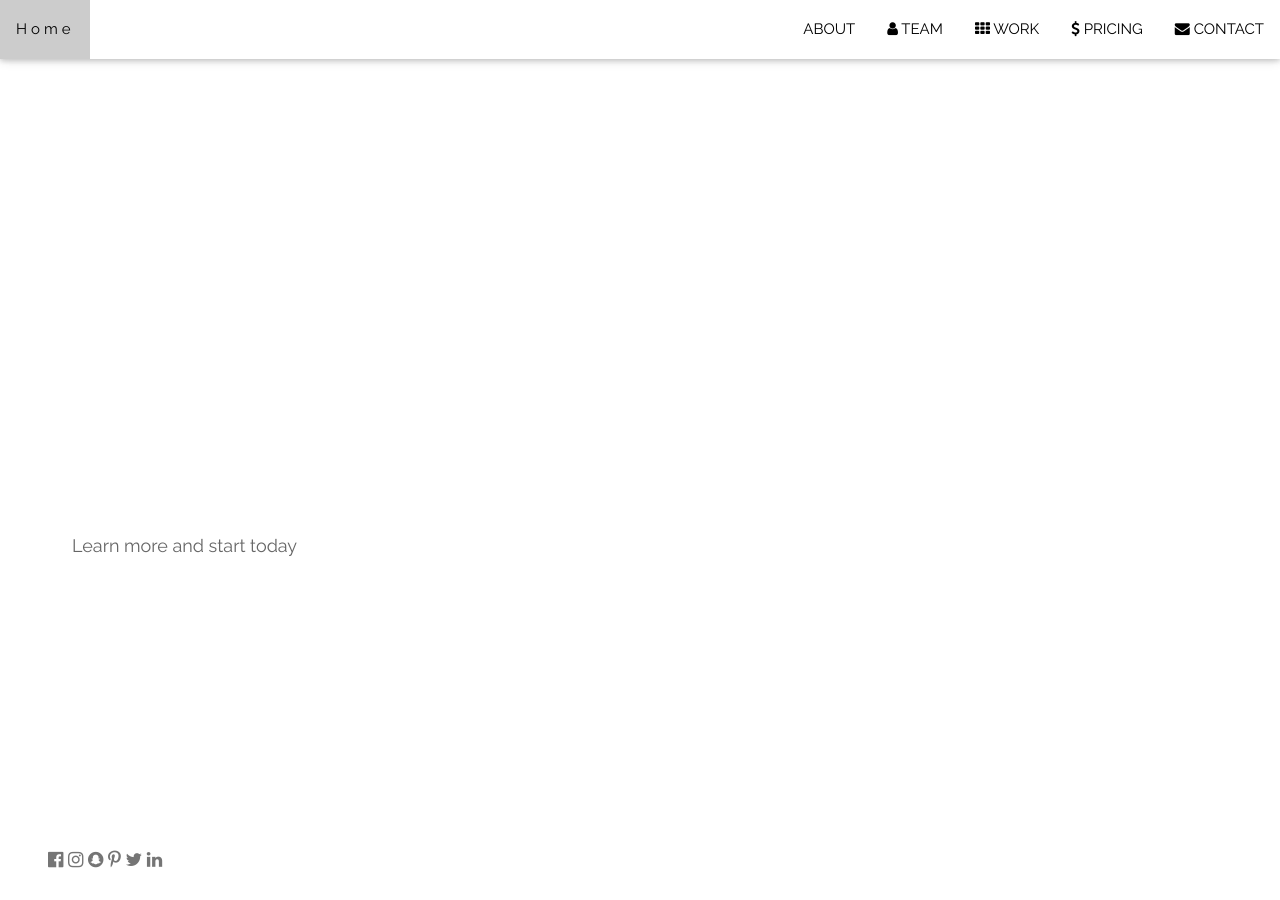
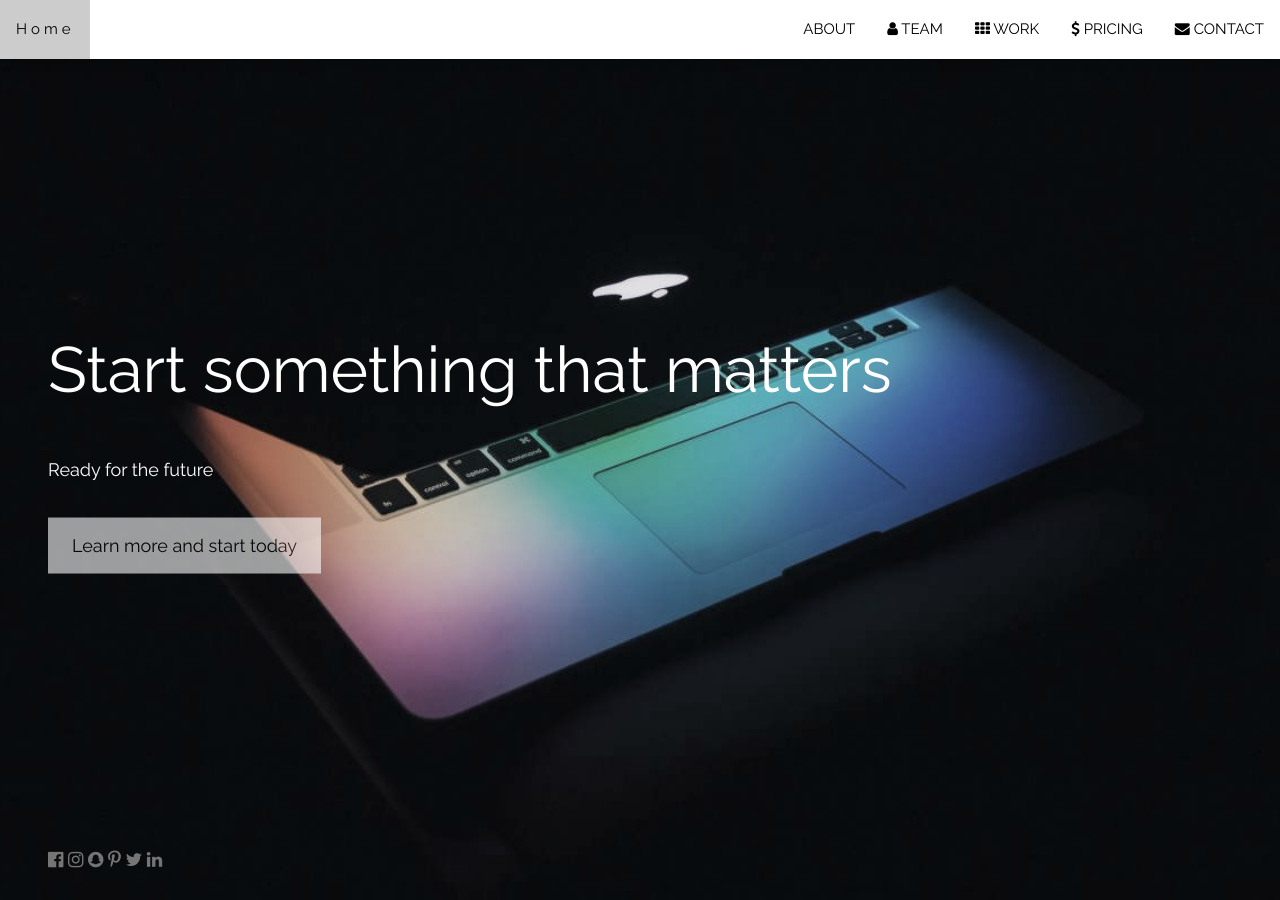
Before and after one commit to candirai/candirai.github.io, a Jekyll site: the page index.html, which Jekyll copies as it is, in a window 1280 px wide and 900 px high. Built offline with Jekyll 4.4.1, drawn with Linux system fonts in a browser that asks for light colours.

Commit message:
Update index.html

```diff
--- a/index.html
+++ b/index.html
@@ -18,7 +18,7 @@ body, html {
 .bgimg-1 {
   background-position: center;
   background-size: cover;
-  background-image: url("/w3images/mac.jpg");
+  background-image: url("/pictures/mac.jpg");
   min-height: 100%;
 }
 
```
